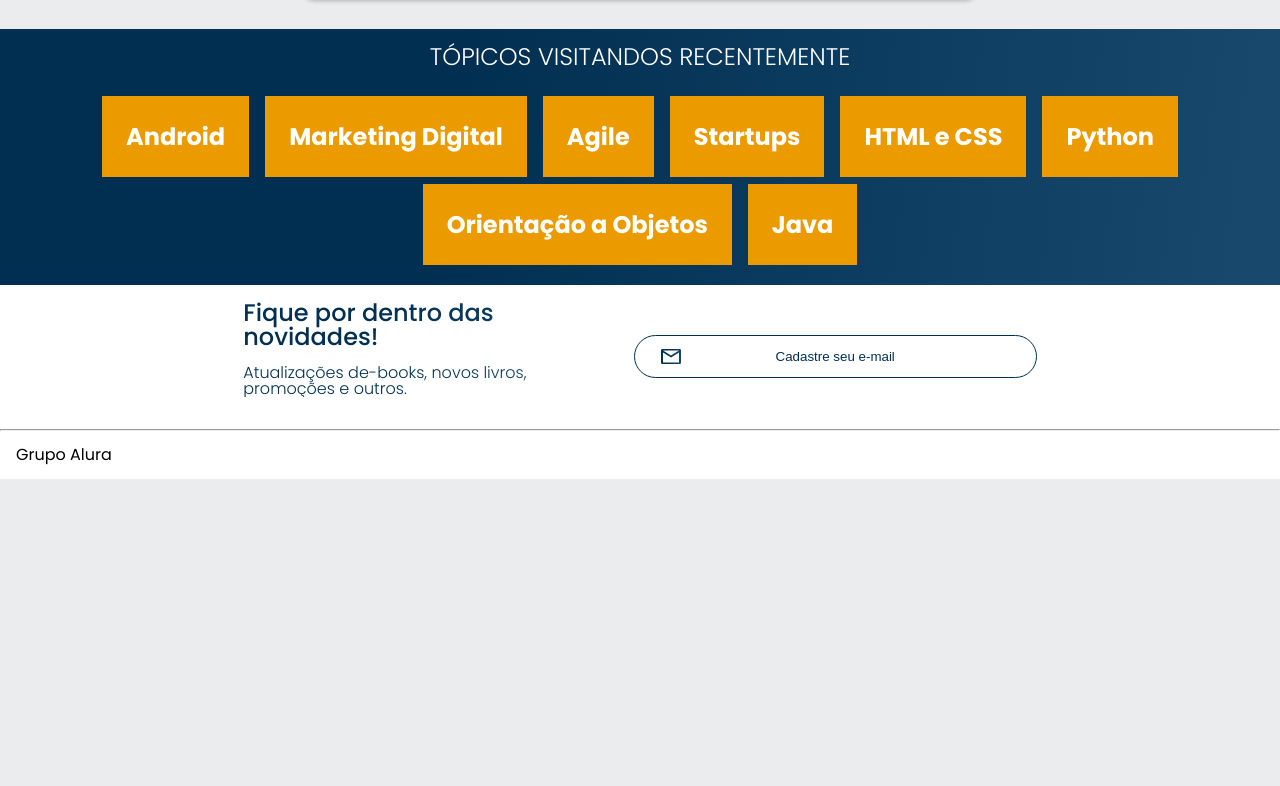
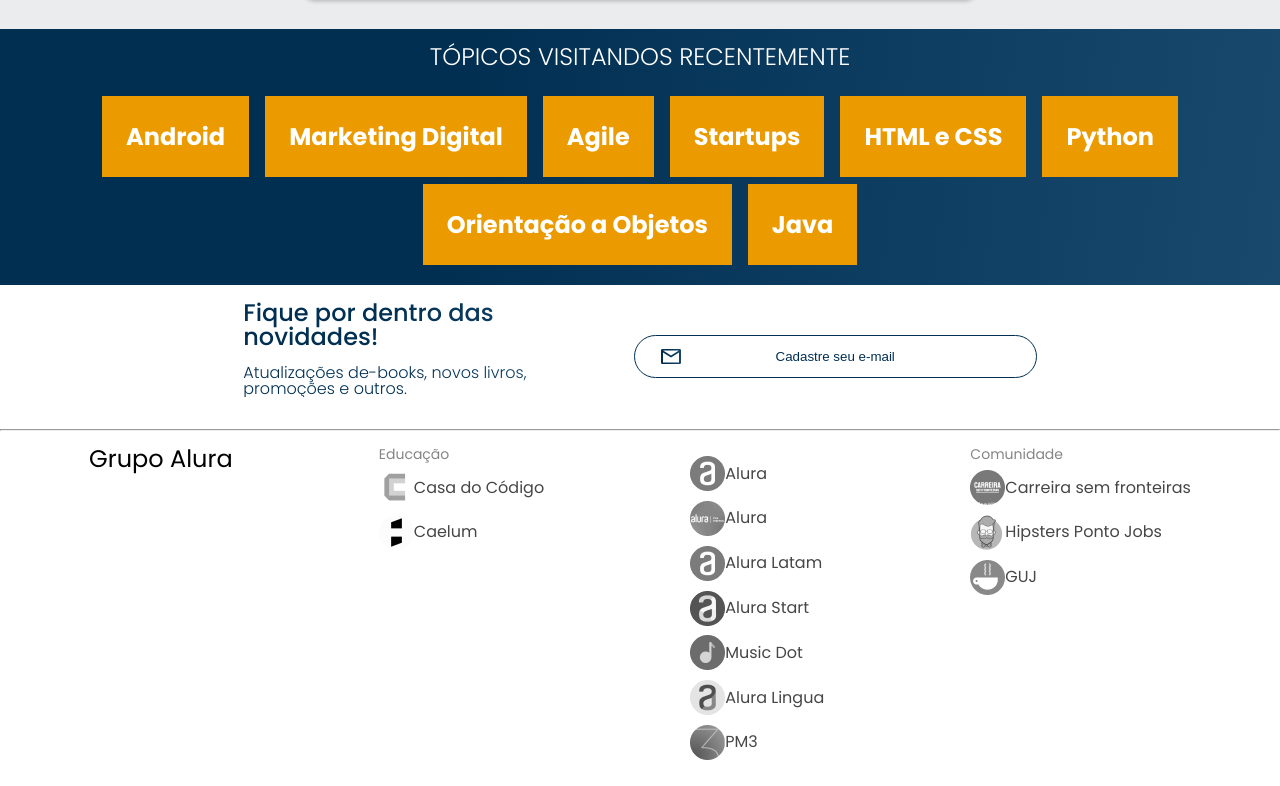
Before and after one commit to jairisonsouza/AluraBooks, a plain HTML site: page index.html in a window 1280 px wide. Shown: the part 2423-3209 px from the top of the page. Before the commit the page ends 2902 px from the top, so only its background shows below. Drawn offline with nearby package versions, Linux system fonts and the light colour scheme.

Commit message:
Atualizando MEDIE QUERIES - responsividade TABLET

```diff
--- a/index.html
+++ b/index.html
@@ -200,6 +200,65 @@
 
     <footer class="rodapé">
         <h2 class="rodapé__titulo">Grupo Alura</h2>
+        <ul class="lista-rodapé">
+            <li class="lista-rodapé__titulo">Educação</li>
+            <li class="lista-rodapé__item">
+                <img src="img/CasaDoCodigo.png" alt="Logo Casa do Código">
+                <a href="#" class="lista-rodapé__link">Casa do Código</a>
+            </li>
+            <li class="lista-rodapé__item">
+                <img src="img/Caelum.png" alt="Logo Caelum">
+                <a href="#" class="lista-rodapé__link">Caelum</a>
+            </li>
+        </ul>
+
+        <ul class="lista-rodapé">
+            <li class="lista-rodapé__item">
+                <img src="img/Alura.png" alt="Logo Alura">
+                <a href="#" class="lista-rodapé__link">Alura</a>
+            </li>
+            <li class="lista-rodapé__item">
+                <img src="img/AluraEmpresas.png" alt="Logo Alura Empresas">
+                <a href="#" class="lista-rodapé__link">Alura</a>
+            </li>
+            <li class="lista-rodapé__item">
+                <img src="img/AluraLatam.png" alt="Logo Alura Latam">
+                <a href="#" class="lista-rodapé__link">Alura Latam</a>
+            </li>
+            <li class="lista-rodapé__item">
+                <img src="img/AluraStart.png" alt="Logo Start">
+                <a href="#" class="lista-rodapé__link">Alura Start</a>
+            </li>
+            <li class="lista-rodapé__item">
+                <img src="img/MusicDot.png" alt="Logo Music Dot">
+                <a href="#" class="lista-rodapé__link">Music Dot</a>
+            </li>
+            <li class="lista-rodapé__item">
+                <img src="img/AluraLingua.png" alt="Logo Alura Lingua">
+                <a href="#" class="lista-rodapé__link">Alura Lingua</a>
+            </li>
+            <li class="lista-rodapé__item">
+                <img src="img/PM3.png" alt="Logo PM3">
+                <a href="#" class="lista-rodapé__link">PM3</a>
+            </li>
+        </ul>
+
+        <ul class="lista-rodapé">
+            <li class="lista-rodapé__titulo">Comunidade</li>
+            <li class="lista-rodapé__item">
+                <img src="img/CarreiraSemFronteira.png" alt="Logo carreira sem fronteiras">
+                <a href="#" class="lista-rodapé__link">Carreira sem fronteiras</a>
+            </li>
+            <li class="lista-rodapé__item">
+                <img src="img/HipstersJobs.png" alt="Logo HipstersJobs">
+                <a href="#" class="lista-rodapé__link">Hipsters Ponto Jobs</a>
+            </li>
+            <li class="lista-rodapé__item">
+                <img src="img/GUJ.png" alt="Logo GUJ">
+                <a href="#" class="lista-rodapé__link">GUJ</a>
+            </li>
+        </ul>
+
     </footer>
 
     <!-- Scripts da Página -->
--- a/style.css
+++ b/style.css
@@ -14,6 +14,8 @@
     --fonte-secundario: "Josefin Sans";
     --azul: #002f52;
     --preto: #000000;
+    --cinza: #474646;
+    --cinza-claro: #858585;
 }
 
 body {
--- a/styles/rodape.css
+++ b/styles/rodape.css
@@ -6,3 +6,41 @@ hr {
     background-color: var(--branco);
     padding: 1em;
 }
+
+.lista-rodapé {
+    display: none;
+}
+
+@media screen and (min-width: 1024px) {
+
+    .rodapé {
+        display: flex;
+        justify-content: space-around;
+    }
+
+    .lista-rodapé {
+        display: block;
+    }
+
+    .lista-rodapé__item {
+        display: flex;
+        align-items: center;
+        margin: 0.6em 0;
+    }
+
+    .lista-rodapé__link {
+        color: var(--cinza);
+        text-decoration: none;
+        margin: 0.6em 0;
+    }
+
+    .lista-rodapé__titulo {
+        font-size: 14px;
+        color: var(--cinza-claro);
+    }
+
+    .rodapé__titulo {
+        font-size: 24px;
+    }
+
+}
```
